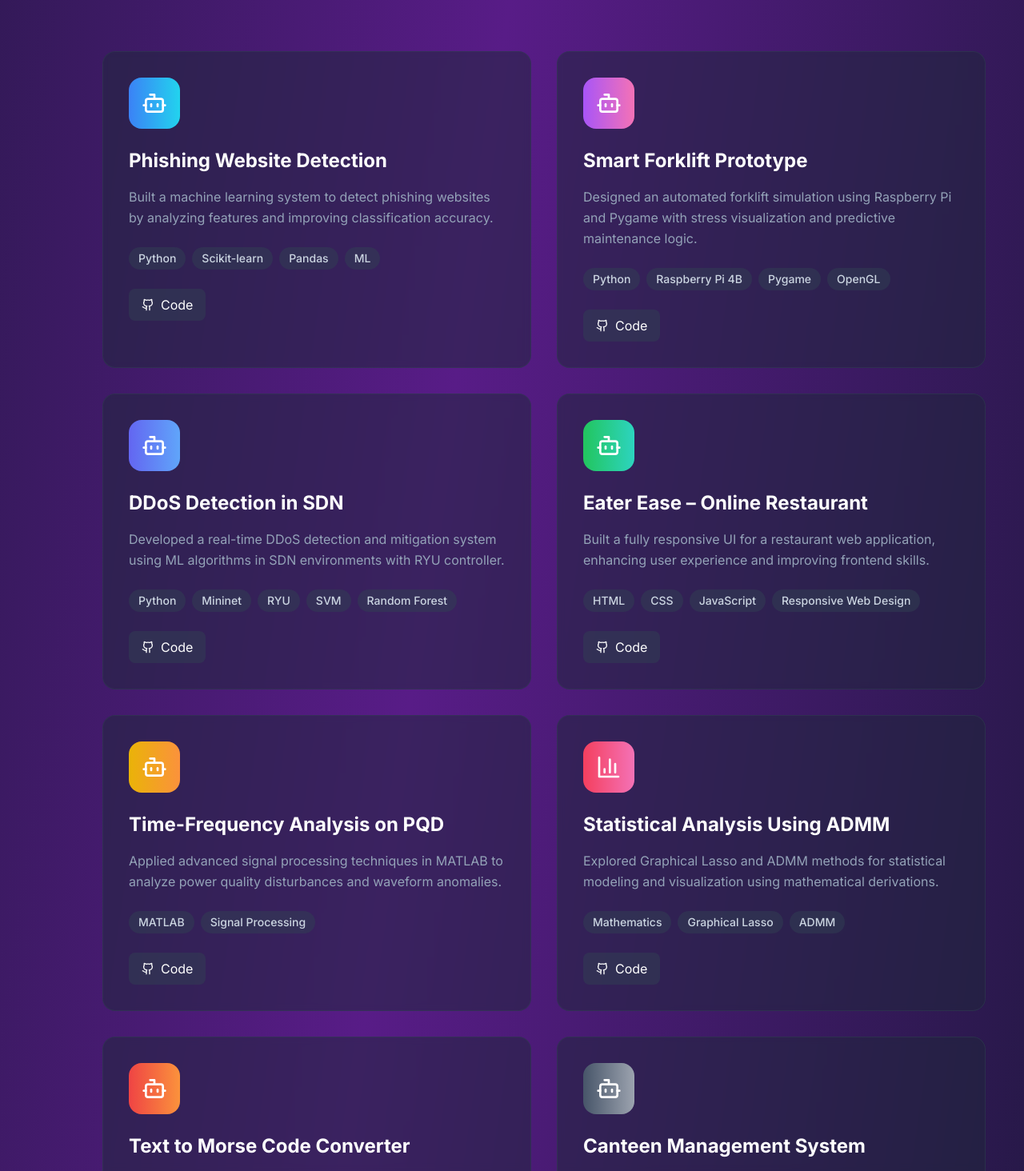
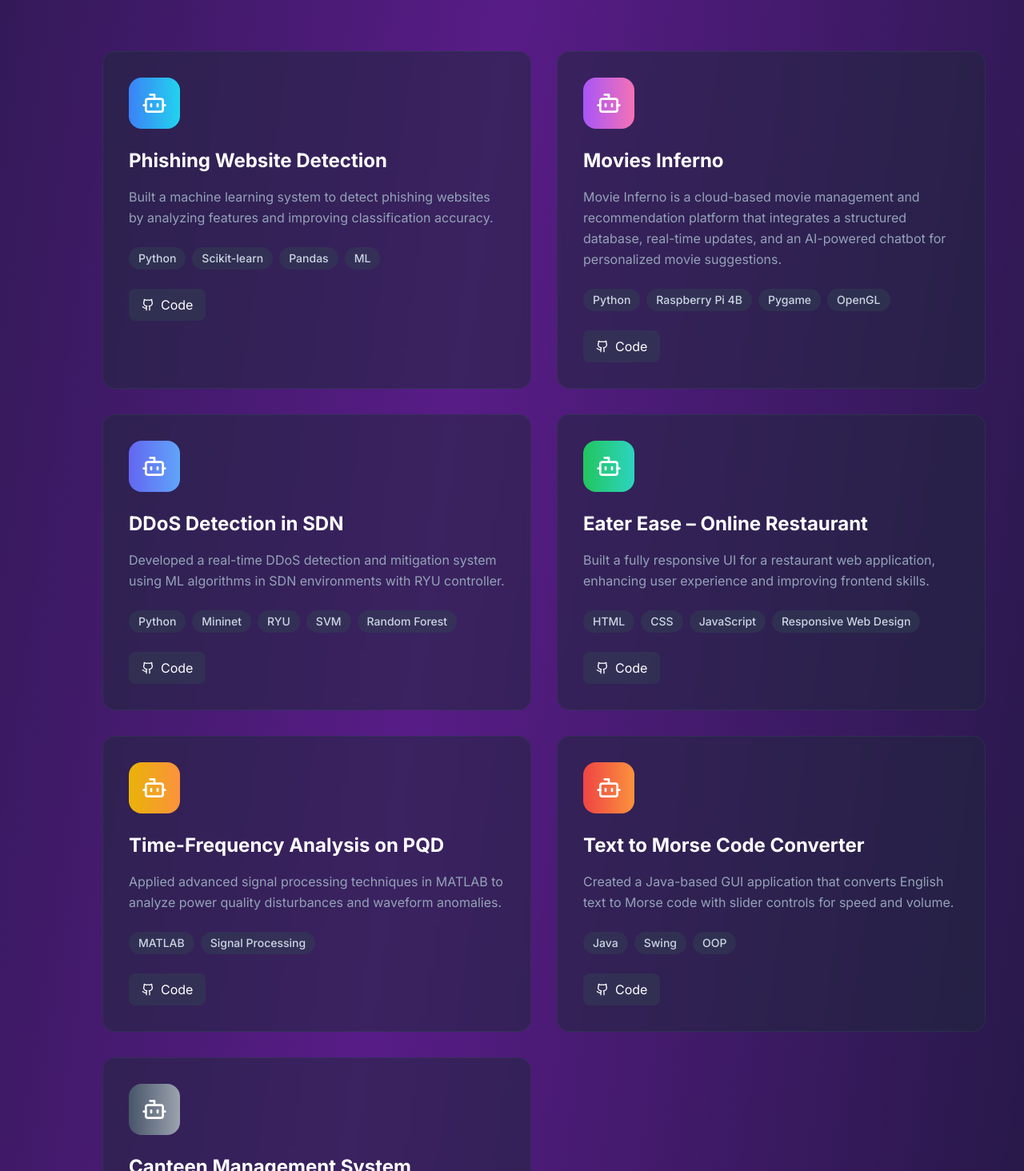
Before and after one commit to Varshithathi2006/Portfolio, a React (Vite) app: page / in a window 1280 px wide. Shown: the part 4516-5980 px from the top of the page at 80% size. Built offline with nearby package versions, Linux system fonts and the light colour scheme.

Commit message:
Update Projects component

```diff
--- a/src/components/Projects.jsx
+++ b/src/components/Projects.jsx
@@ -27,13 +27,13 @@ const Projects = () => {
       github: 'https://github.com/Varshithathi2006/Phishing_Website_Detection-FAI'
     },
     {
-      title: 'Smart Forklift Prototype',
-      description: 'Designed an automated forklift simulation using Raspberry Pi and Pygame with stress visualization and predictive maintenance logic.',
-      icon: 'Truck',
+      title: 'Movies Inferno',
+      description: 'Movie Inferno is a cloud-based movie management and recommendation platform that integrates a structured database, real-time updates, and an AI-powered chatbot for personalized movie suggestions. ',
+      icon: 'Popcorn',
       tech: ['Python', 'Raspberry Pi 4B', 'Pygame', 'OpenGL'],
       gradient: 'from-purple-500 to-pink-400',
-      link: '#',
-      github: 'https://github.com/Varshithathi2006/Automatic_Forklift_prototype'
+      link: 'https://movie-inferno-dbms-cloud.vercel.app/#',
+      github: 'https://github.com/Varshithathi2006/MovieInferno_DBMS_Cloud'
     },
     {
       title: 'DDoS Detection in SDN',
@@ -60,15 +60,6 @@ const Projects = () => {
       tech: ['MATLAB', 'Signal Processing'],
       gradient: 'from-yellow-500 to-orange-400',
       github: 'https://github.com/Varshithathi2006/Time-Frequency-Analysis-of-PQD-using-Signal-Processing-techniques'
-    },
-    {
-      title: 'Statistical Analysis Using ADMM',
-      description: 'Explored Graphical Lasso and ADMM methods for statistical modeling and visualization using mathematical derivations.',
-      icon: 'LineChart',
-      tech: ['Mathematics', 'Graphical Lasso', 'ADMM'],
-      gradient: 'from-rose-500 to-pink-400',
-      link: '#',
-      github: 'https://github.com/Varshithathi2006/Optimization-using-ADMM'
     },
     {
       title: 'Text to Morse Code Converter',
```
